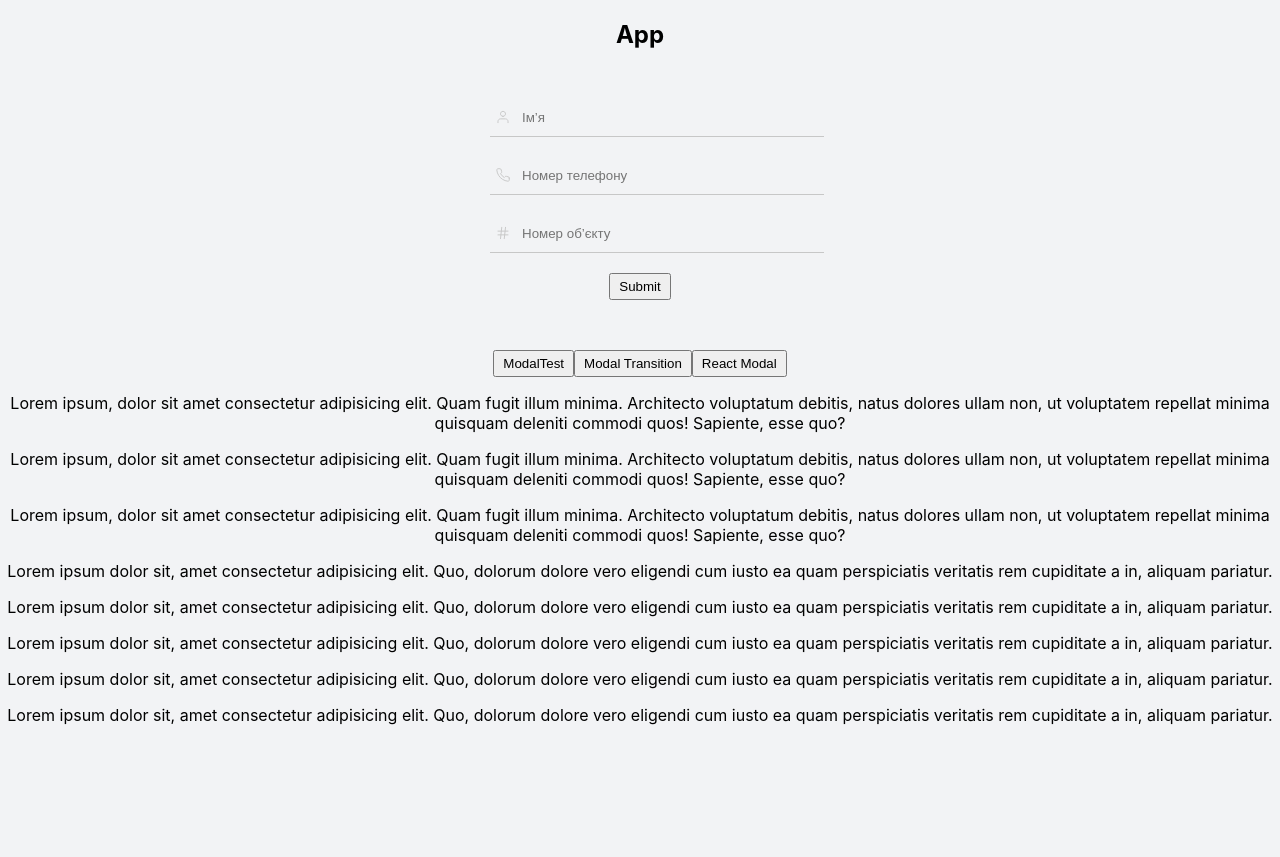
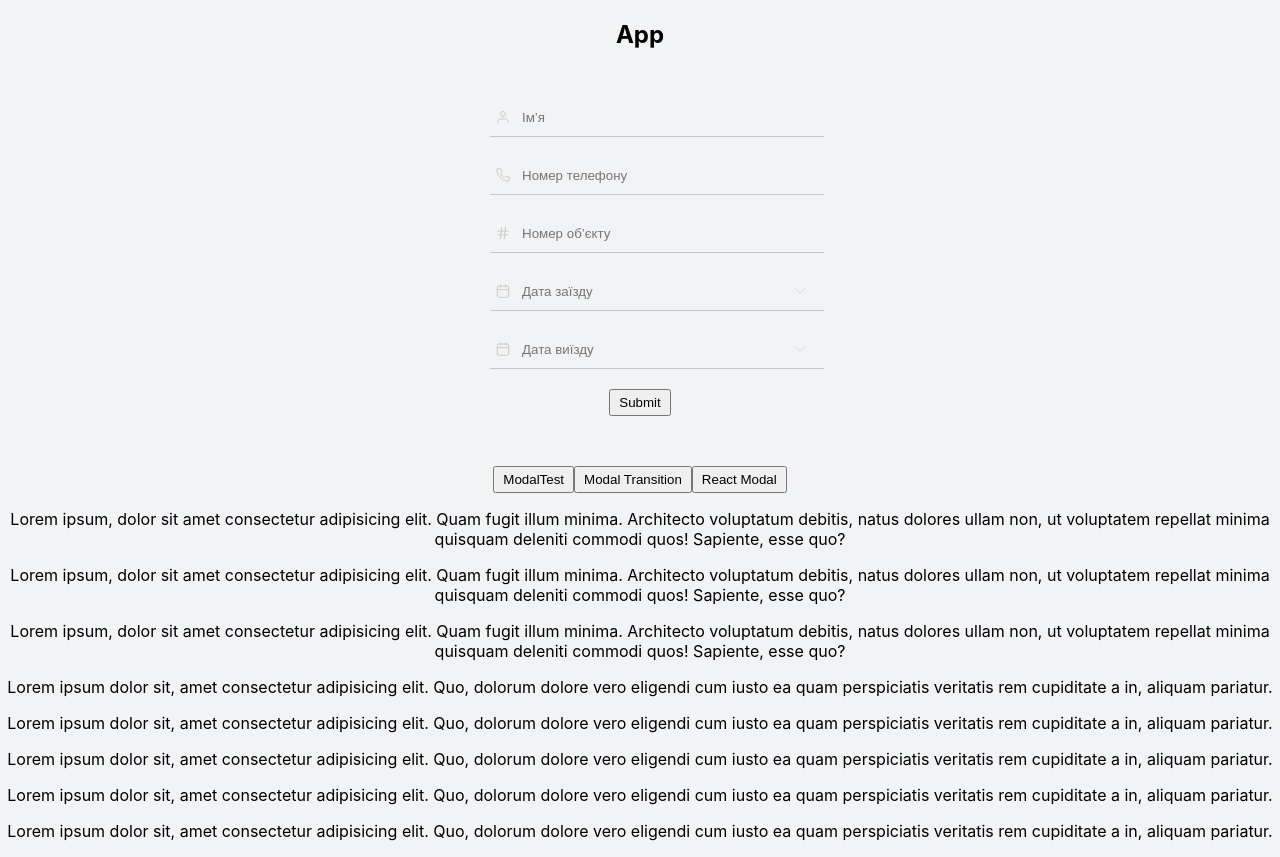
Before and after one commit to PolztiukVolodymyr/test-app, a React (Create React App) app: page / in a window 1280 px wide. Before the commit the page ends 800 px from the top, so only its background shows below. Built offline with nearby package versions, Linux system fonts and the light colour scheme.

Commit message:
add DatePicker

```diff
--- a/src/components/FormikForm/FormikForm.jsx
+++ b/src/components/FormikForm/FormikForm.jsx
@@ -1,15 +1,26 @@
 import { Formik, Form, Field, ErrorMessage } from "formik";
+import DatePicker from "react-datepicker";
+import "react-datepicker/dist/react-datepicker.css";
 import { formSchema } from "../../schemas/formShema";
+import { addDays, subDays, formatDate } from "../../helpers/dateHelper";
 import styles from "./FormikForm.module.scss";
 
 const initialValues = {
     userName: "",
     phone: "",
     objNumber: "",
+    checkIn: null,
+    checkOut: null,
 };
 
 const onSubmit = (values, submitProps) => {
+    const formedValues = {
+        ...values,
+        checkIn: formatDate(values.checkIn),
+        checkOut: formatDate(values.checkOut),
+    };
     console.log("Form data values:", values);
+    console.log("formedValues:", formedValues);
     // console.log("submitProps", submitProps);
     submitProps.setSubmitting(false);
     submitProps.resetForm();
@@ -22,8 +33,8 @@ const FormikForm = () => {
             validationSchema={formSchema}
             onSubmit={onSubmit}
         >
-            {({ errors, touched, isValid }) => {
-                // console.log("isValid:", isValid);
+            {({ errors, touched, isValid, values }) => {
+                // console.log("Formik Values:", values);
                 return (
                     <Form className={styles.form}>
                         <div className={styles.inputWrap}>
@@ -101,6 +112,124 @@ const FormikForm = () => {
                                 component='p'
                             />
                         </div>
+                        <div className={styles.inputWrap}>
+                            <svg className={styles.iconSvg}>
+                                <use href='/sprite.svg#icon-calendar' />
+                            </svg>
+                            <svg className={styles.iconSvgRight}>
+                                <use href='/sprite.svg#icon-chevron-down' />
+                            </svg>
+                            {/* <label htmlFor='checkIn' className={styles.label}>
+                                'Дата заїзду
+                            </label> */}
+                            <Field name='checkIn' id='checkIn'>
+                                {({ form, field }) => {
+                                    const { setFieldValue } = form;
+                                    const { value } = field;
+                                    // console.log("errors", errors);
+                                    // console.log("touched.", touched);
+                                    return (
+                                        <DatePicker
+                                            id='checkIn'
+                                            selectsStart
+                                            className={
+                                                errors.checkIn &&
+                                                touched.checkIn
+                                                    ? `${styles.input} ${styles.inputError}`
+                                                    : styles.input
+                                            }
+                                            placeholderText='Дата заїзду'
+                                            {...field}
+                                            selected={value}
+                                            onChange={(val) =>
+                                                setFieldValue("checkIn", val)
+                                            }
+                                            excludeDateIntervals={[
+                                                {
+                                                    start: subDays(
+                                                        new Date(),
+                                                        100
+                                                    ),
+                                                    end: addDays(new Date(), 0),
+                                                },
+                                            ]}
+                                            includeDateIntervals={[
+                                                {
+                                                    start: subDays(
+                                                        new Date(),
+                                                        2
+                                                    ),
+                                                    end: addDays(
+                                                        new Date(),
+                                                        20
+                                                    ),
+                                                },
+                                            ]}
+                                        />
+                                    );
+                                }}
+                            </Field>
+                            <ErrorMessage
+                                name='checkIn'
+                                className={styles.error}
+                                component='p'
+                            />
+                        </div>
+                        {/* check_Out  */}
+                        <div className={styles.inputWrap}>
+                            <svg className={styles.iconSvg}>
+                                <use href='/sprite.svg#icon-calendar' />
+                            </svg>
+                            <svg className={styles.iconSvgRight}>
+                                <use href='/sprite.svg#icon-chevron-down' />
+                            </svg>
+                            {/* <label htmlFor='checkIn' className={styles.label}>
+                                'Дата заїзду
+                            </label> */}
+                            <Field name='checkOut' id='checkOut'>
+                                {({ form, field }) => {
+                                    const { setFieldValue } = form;
+                                    const { value } = field;
+                                    return (
+                                        <DatePicker
+                                            id='checkOut'
+                                            selectsEnd
+                                            minDate={values.checkIn}
+                                            className={
+                                                errors.checkOut &&
+                                                touched.checkOut
+                                                    ? `${styles.input} ${styles.inputError}`
+                                                    : styles.input
+                                            }
+                                            placeholderText='Дата виїзду'
+                                            {...field}
+                                            selected={value}
+                                            onChange={(val) =>
+                                                setFieldValue("checkOut", val)
+                                            }
+                                            includeDateIntervals={[
+                                                {
+                                                    start: subDays(
+                                                        new Date(),
+                                                        2
+                                                    ),
+                                                    end: addDays(
+                                                        new Date(),
+                                                        20
+                                                    ),
+                                                },
+                                            ]}
+                                        />
+                                    );
+                                }}
+                            </Field>
+                            <ErrorMessage
+                                name='checkOut'
+                                className={styles.error}
+                                component='p'
+                            />
+                        </div>
+
                         <button disabled={!isValid} type='submit'>
                             Submit
                         </button>
--- a/src/components/FormikForm/FormikForm.module.scss
+++ b/src/components/FormikForm/FormikForm.module.scss
@@ -16,7 +16,7 @@
 }
 
 .input {
-    width: 100%;
+    width: 300px;
     height: 35px;
     // margin-bottom: 15px;
     background-color: transparent;
@@ -48,3 +48,12 @@
     height: 16px;
     fill: #c7c7c7;
 }
+
+.iconSvgRight {
+    position: absolute;
+    bottom: 10px;
+    left: 300px;
+    width: 20px;
+    height: 20px;
+    cursor: pointer;
+}
--- a/src/schemas/formShema.js
+++ b/src/schemas/formShema.js
@@ -10,7 +10,7 @@ export const formSchema = Yup.object({
         .required("Заповніть це поле"),
     phone: Yup.string()
         .matches(phoneRegExp, "+380123456789")
-        .required("Заповніть це поле"),
+        .required('Заповніть це поле'),
     objNumber: Yup.number()
         .moreThan(-1, "Тільки позитивні цифри")
         .typeError("Тільки цифри")
@@ -26,6 +26,10 @@ export const formSchema = Yup.object({
                 return true;
             },
         })
+        .required('Заповніть це поле'),
+    checkIn: Yup.string()
+        .required('Заповніть це поле'),
 
-        .required("Заповніть це поле"),
+    checkOut: Yup.string()
+        .required('Заповніть це поле')
 });
```
